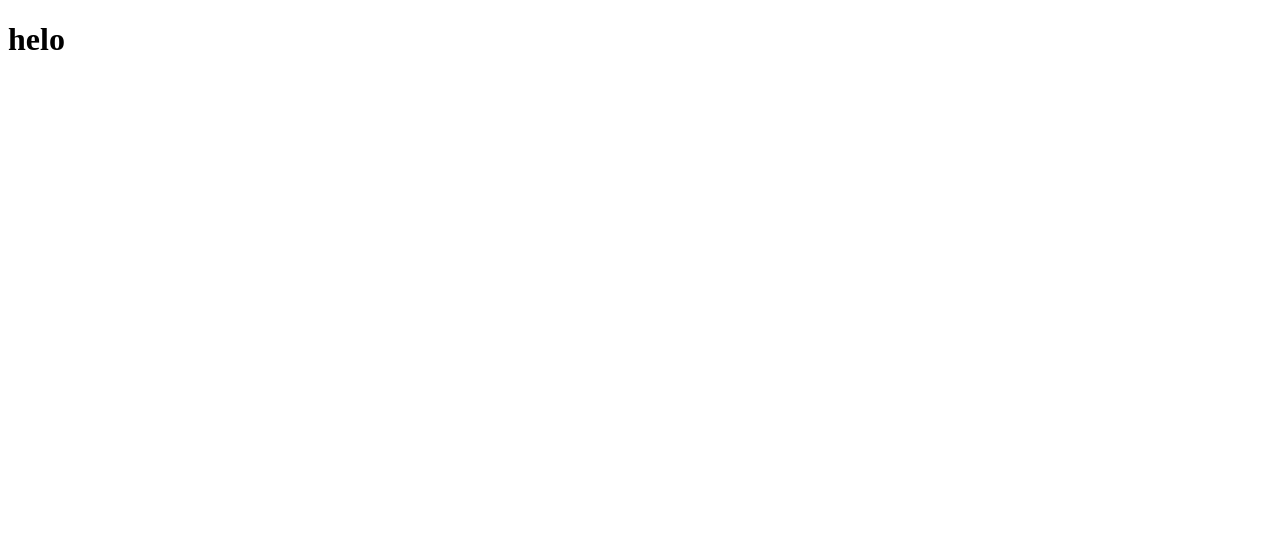
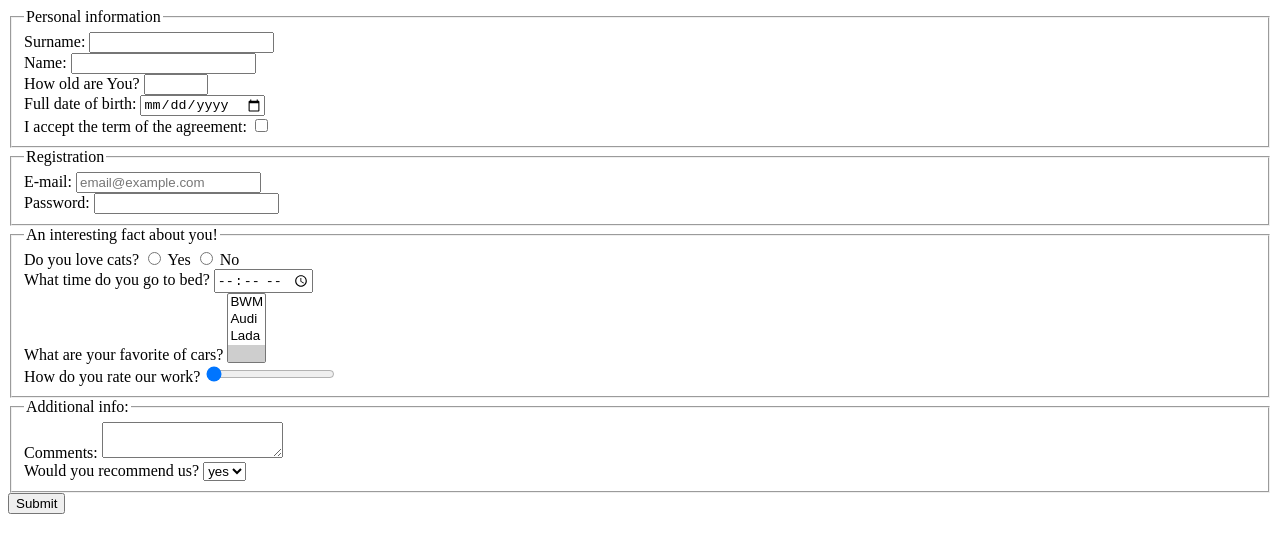
Before and after one commit to Zykhor-Andrii/my-project, a plain HTML site: page index.html in a window 1280 px wide. Drawn offline with Linux system fonts and the light colour scheme.

Commit message:
index.html was created

```diff
--- a/index.html
+++ b/index.html
@@ -1,12 +1,119 @@
 <!DOCTYPE html>
 <html lang="en">
+
 <head>
   <meta charset="UTF-8">
   <meta http-equiv="X-UA-Compatible" content="IE=edge">
+  <link rel="stylesheet" href="style.css">
   <meta name="viewport" content="width=device-width, initial-scale=1.0">
   <title>My project</title>
 </head>
+
 <body>
-<h1>helo</h1>
+  <form action="https://mate-academy-form-lesson.herokuapp.com/create-application" method="post"
+    onsubmit="onSubmit(543)">
+    <div class="blok-input">
+      <fieldset>
+        <legend>Personal information</legend>
+        <div class="input-content">
+          <label class="input-label" for="Surname">
+            Surname:</label>
+          <input class="input" type="text" name="Surname" id="Surname" required>
+        </div>
+        <div class="input-content">
+          <label class="input-label" for="name">
+            Name:</label>
+          <input type="text" name="Name" id="name" required>
+        </div>
+        <div class="input-content">
+          <label class="input-label" for="age">
+            How old are You?</label>
+          <input type="number" name="how-old" min="0" max="130" id="age">
+        </div>
+        <div class="input-content">
+          <label class="input-label" for="date-of-birth">
+            Full date of birth:</label>
+          <input type="date" name="date-of-birth" id="date-of-birth">
+        </div>
+        <div class="input-content last-input">
+          <label class="input-label" for="accept">
+            I accept the term of the agreement:
+          </label>
+          <input type="checkbox" name="date-of-birth" id="accept">
+        </div>
+      </fieldset>
+    </div>
+    <div class="blok-input">
+      <fieldset>
+        <legend>Registration</legend>
+        <div class="input-content">
+          <label class="input-label" for="email">
+            E-mail: </label>
+          <input type="email" name="email" id="email" required placeholder="email@example.com">
+        </div>
+        <div class="input-content last-input">
+          <label class="input-label" for="password">
+            Password:</label>
+          <input type="password" name="Password" id="password" required minlength="6" maxlength="30">
+        </div>
+      </fieldset>
+    </div>
+    <div class="blok-input">
+      <fieldset>
+        <legend>
+          An interesting fact about you!
+        </legend>
+        <div class="input-content">
+          Do you love cats?
+          <input type="radio" name="cat" id="cat-yes">
+          <label for="cat-yes">Yes</label>
+          <input type="radio" name="cat" id="cat-No">
+          <label for="cat-No">No</label>
+        </div>
+        <div class="input-content">
+          <label class="input-label">
+            What time do you go to bed?
+            <input type="time" name="time">
+          </label>
+        </div>
+        <div class="input-content">
+          <label class="input-label">
+            What are your favorite of cars?
+            <select name="cars" multiple>
+              <option value="BWM">BWM</option>
+              <option value="Audi">Audi</option>
+              <option value="Lada">Lada</option>
+              <option value="nan" disabled selected></option>
+            </select>
+          </label>
+        </div>
+        <div class="input-content last-input">
+          <label class="input-label">
+            How do you rate our work?
+            <input type="range" name="range" min="0" max="10" value="0" step="1">
+          </label>
+        </div>
+      </fieldset>
+    </div>
+    <div class="blok-input">
+      <fieldset>
+        <legend>Additional info: </legend>
+        <label class="input-label">
+          Comments:
+          <textarea name="feedback" id="" cols="" rows=""></textarea>
+          <div class="input-content">
+            <label class="input-label last-input">
+              <label for="recommend">Would you recommend us? </label>
+              <select name="recommend" id="recommend">
+                <option>yes</option>
+                <option>no</option>
+              </select>
+            </label>
+          </div>
+      </fieldset>
+    </div>
+    <button>Submit</button>
+  </form>
 </body>
+
 </html>
```
